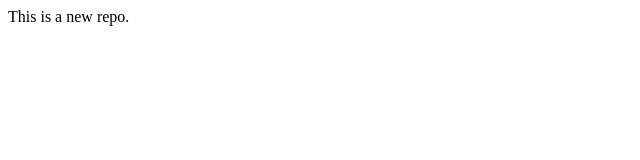
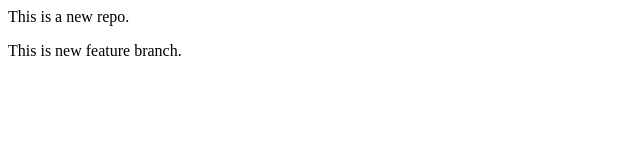
Before and after one commit to Prashant0224/localrepo, a plain HTML site: page index.html in a window 1280 px wide. Shown: the whole page, without its empty margins (0-640 px from the left). Drawn offline with Linux system fonts and the light colour scheme.

Commit message:
Add new feature

```diff
--- a/index.html
+++ b/index.html
@@ -1 +1,2 @@
 <p>This is a new repo.</p>
+<p>This is new feature branch.</p>
```
